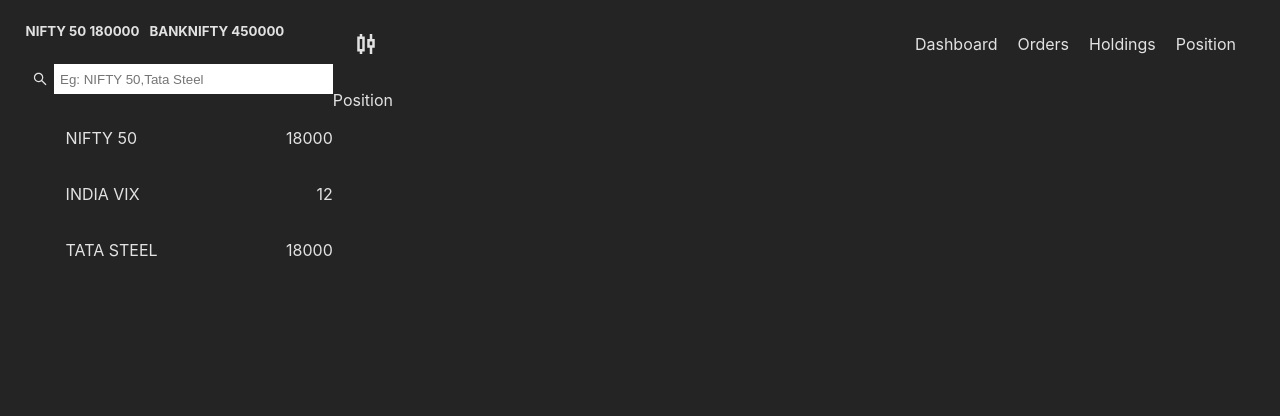
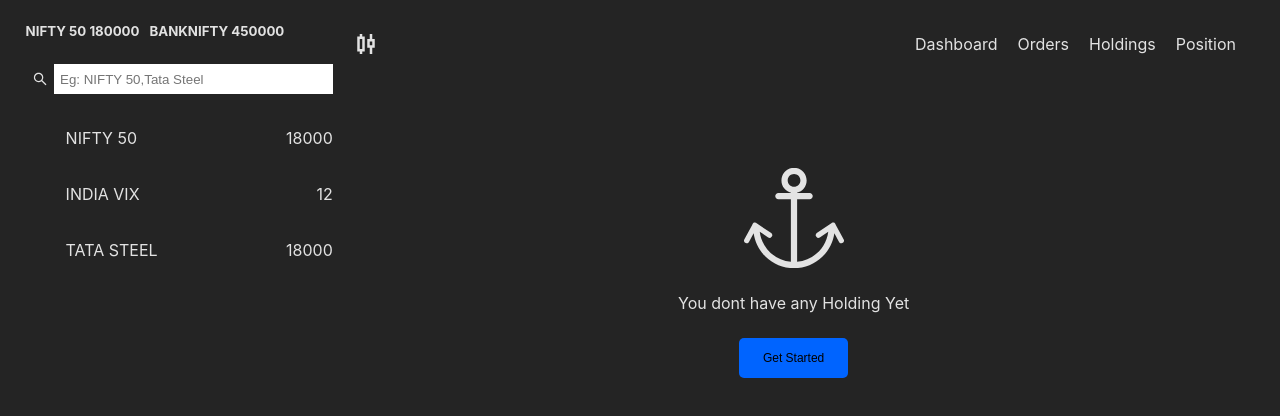
Before and after one commit to wolfgunblood/paper-trading, a React (Vite) app: page /position in a window 1280 px wide. Shown: the top 416 px of the page. Built offline with nearby package versions, Linux system fonts and the light colour scheme.

Commit message:
Added Initail to Position Page

```diff
--- a/src/Pages/Position/Position.scss
+++ b/src/Pages/Position/Position.scss
@@ -0,0 +1,4 @@
+.position-container{
+
+    margin-top: 5rem;
+}
--- a/src/Pages/Position/Position.tsx
+++ b/src/Pages/Position/Position.tsx
@@ -1,8 +1,12 @@
-import React from 'react'
+import React from 'react';
+import "./Position.scss";
+import Initial from '../../components/Initial/Initial'
 
 const Position = () => {
   return (
-    <div>Position</div>
+    <div className='position-container'>
+      <Initial />
+    </div>
   )
 }
 
```
